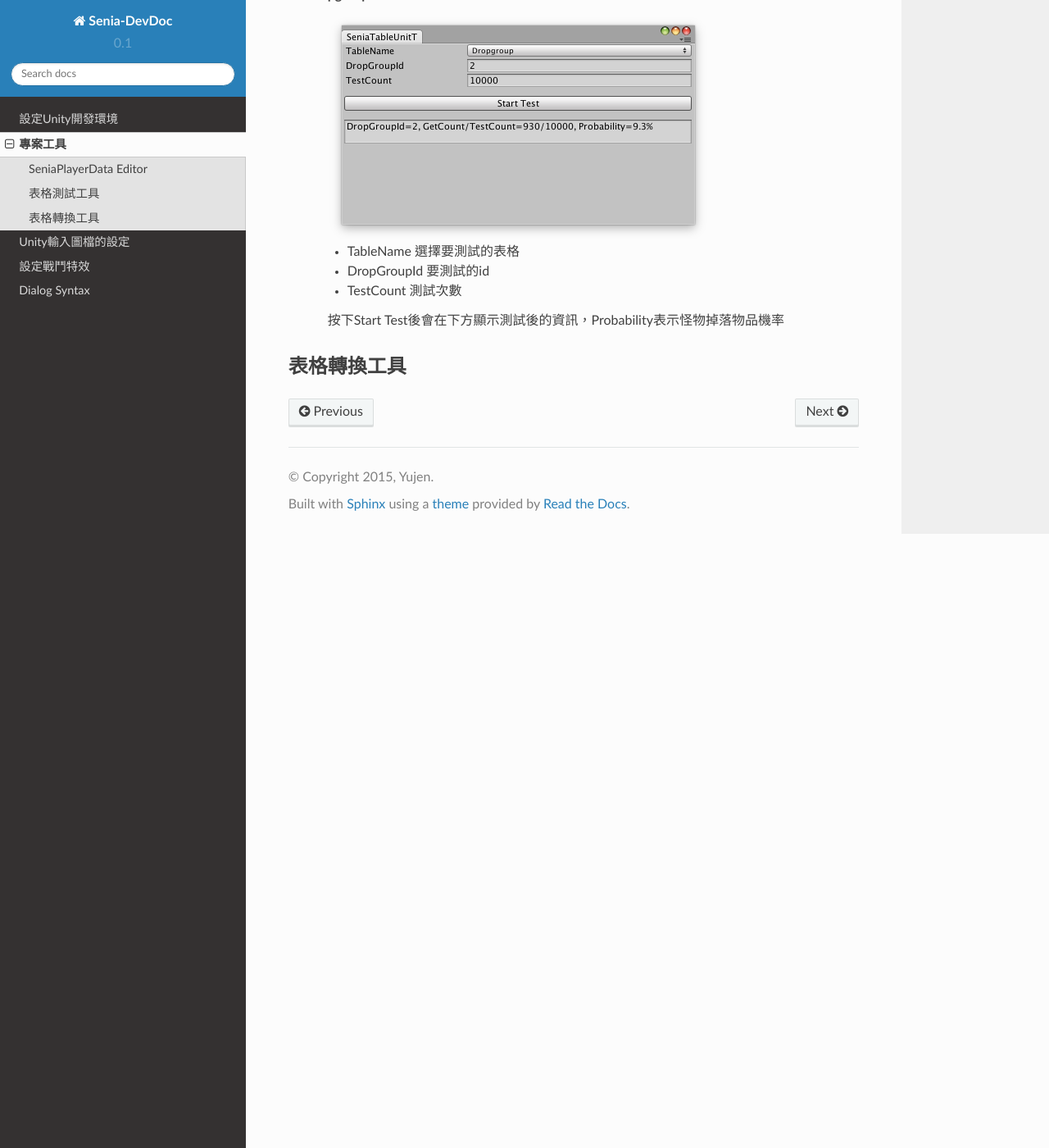
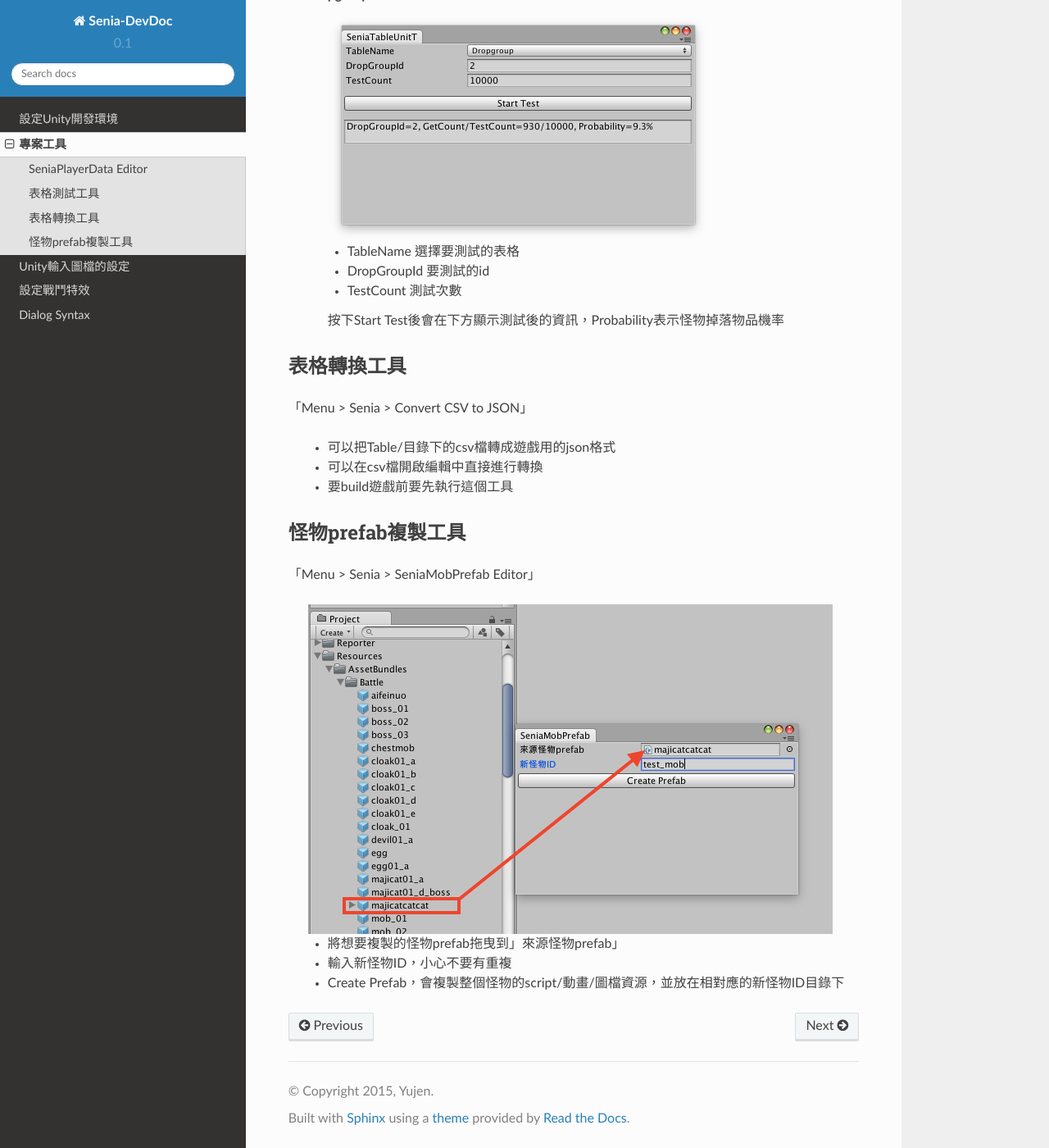
Before and after one commit to yujen/Senia-DevDoc, a Sphinx documentation site: the page built from docs/senia-tools.rst, in a window 1280 px wide and 1400 px high, scrolled down 2548 px. Shown: the whole window at 82% size. Built offline with Sphinx 7.4.7 and the Read the Docs theme 2.0.0, drawn with Linux system fonts in a browser that asks for light colours.

Commit message:
add SeniaMobPrefab Editor doc

```diff
--- a/docs/senia-tools.rst
+++ b/docs/senia-tools.rst
@@ -72,6 +72,23 @@ SeniaTableUnitTest Editor可用來測試表格機率是否正確
    按下Start Test後會在下方顯示測試後的資訊，Probability表示怪物掉落物品機率
 
 
-
 表格轉換工具
 ----------------------------------------
+
+"Menu > Senia > Convert CSV to JSON"
+
+  * 可以把Table/目錄下的csv檔轉成遊戲用的json格式
+  * 可以在csv檔開啟編輯中直接進行轉換
+  * 要build遊戲前要先執行這個工具
+
+
+怪物prefab複製工具
+----------------------------------------
+
+"Menu > Senia > SeniaMobPrefab Editor"
+
+  .. image:: /_static/image/senia-tools/3_SeniaMobPrefab_Editor.png
+
+  * 將想要複製的怪物prefab拖曳到"來源怪物prefab"
+  * 輸入新怪物ID，小心不要有重複
+  * Create Prefab，會複製整個怪物的script/動畫/圖檔資源，並放在相對應的新怪物ID目錄下
```
Also changed, not shown: docs/_static/image/senia-tools/3_SeniaMobPrefab_Editor.png (added).
